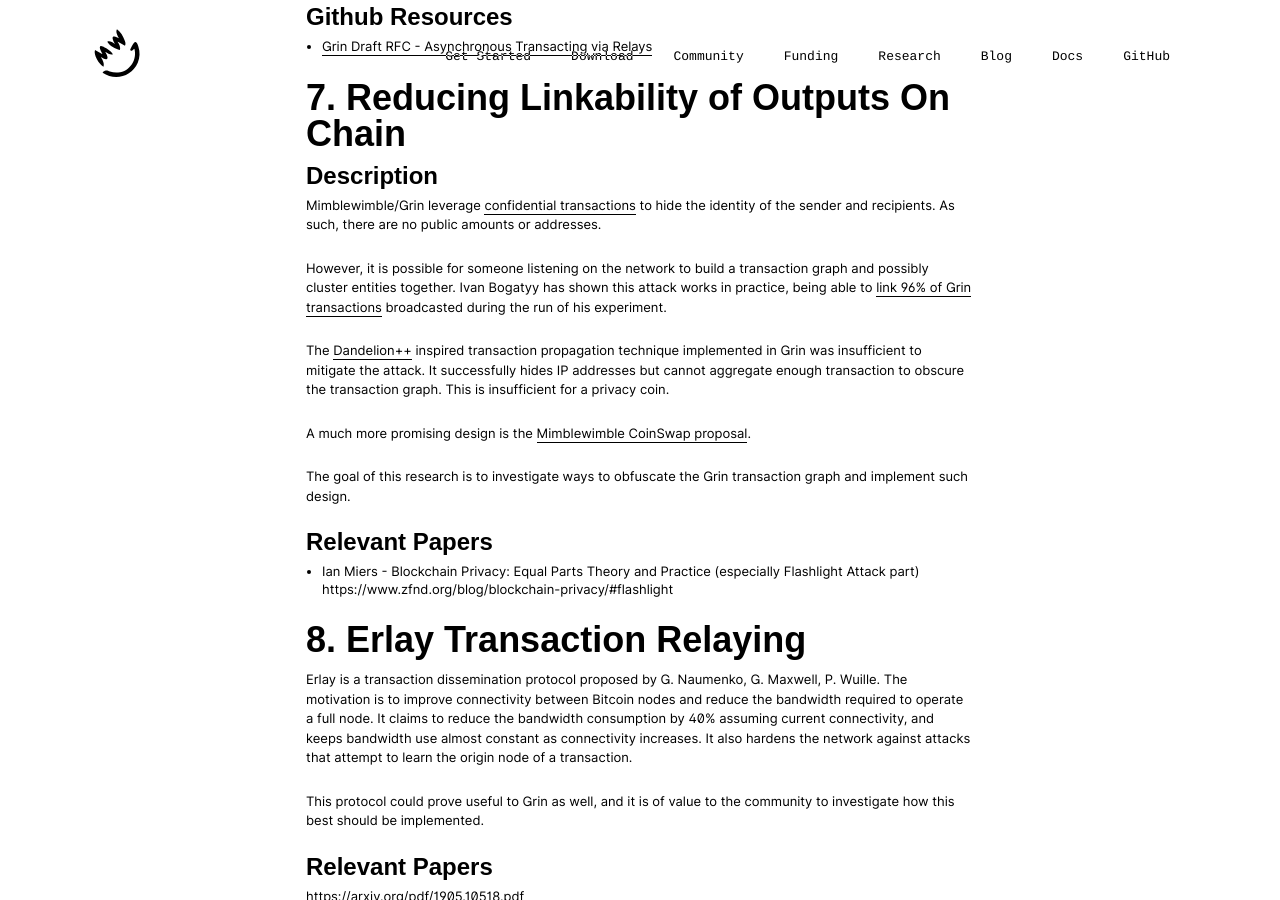
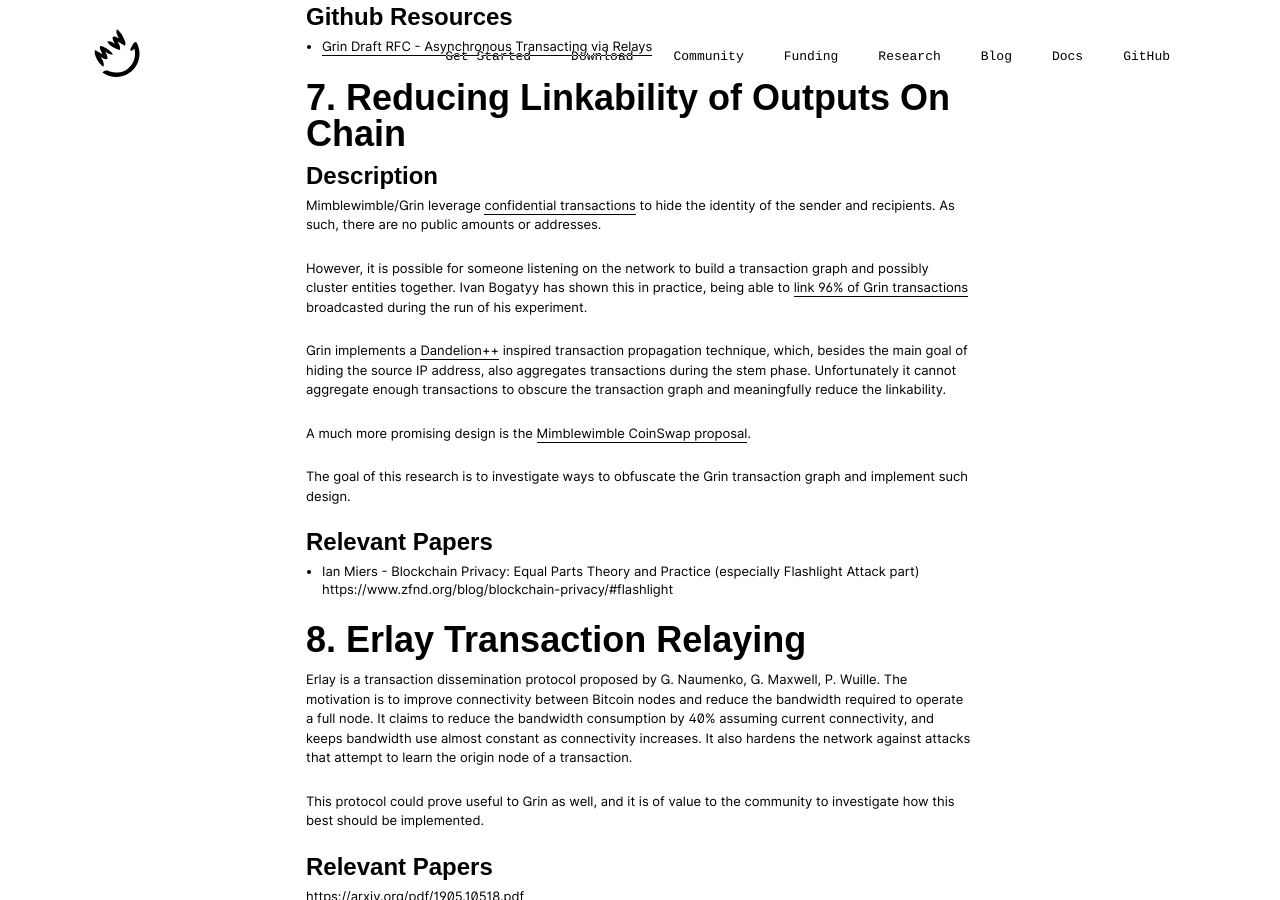
Before and after one commit to mimblewimble/site, a Jekyll site: the page built from open-research-problems.md, in a window 1280 px wide and 900 px high, scrolled down 3111 px. Built offline with Jekyll 4.4.1, drawn with Linux system fonts in a browser that asks for light colours; nearby versions of some CDN libraries; our own code applies the rules of GitHub Pages for plain Markdown files.

Commit message:
linkability (open-research-problems): it was well known beforehand
Re-phrase taking into account that:
- the linkability issue was well know before being showed in practice
- Dandelion++ was never intended to solve linkability per se

```diff
--- a/open-research-problems.md
+++ b/open-research-problems.md
@@ -126,9 +126,9 @@
 
 Mimblewimble/Grin leverage [confidential transactions](https://en.bitcoin.it/wiki/Confidential_transactions) to hide the identity of the sender and recipients. As such, there are no public amounts or addresses.
 
-However, it is possible for someone listening on the network to build a transaction graph and possibly cluster entities together. Ivan Bogatyy has shown this attack works in practice, being able to [link 96% of Grin transactions](https://github.com/bogatyy/grin-linkability) broadcasted during the run of his experiment.
+However, it is possible for someone listening on the network to build a transaction graph and possibly cluster entities together. Ivan Bogatyy has shown this in practice, being able to [link 96% of Grin transactions](https://github.com/bogatyy/grin-linkability) broadcasted during the run of his experiment.
 
-The [Dandelion++](https://arxiv.org/abs/1805.11060) inspired transaction propagation technique implemented in Grin was insufficient to mitigate the attack. It successfully hides IP addresses but cannot aggregate enough transaction to obscure the transaction graph. This is insufficient for a privacy coin.
+Grin implements a [Dandelion++](https://arxiv.org/abs/1805.11060) inspired transaction propagation technique, which, besides the main goal of hiding the source IP address, also aggregates transactions during the stem phase. Unfortunately it cannot aggregate enough transactions to obscure the transaction graph and meaningfully reduce the linkability.
 
 A much more promising design is the [Mimblewimble CoinSwap proposal](https://forum.grin.mw/t/mimblewimble-coinswap-proposal).
 
```
